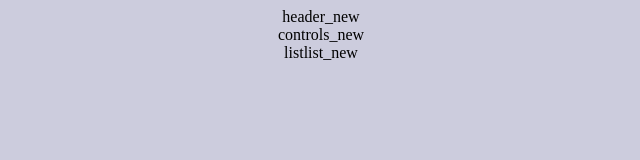
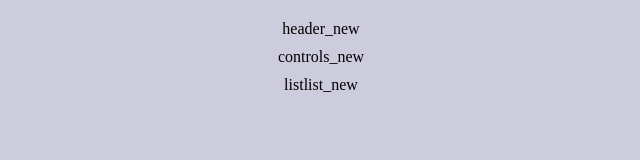
Before and after one commit to OpenDCLabs/mebsite, a plain HTML site: page index.html in a window 1280 px wide. Shown: the whole page, without its empty margins (319-959 px from the left). Drawn offline with Linux system fonts and the light colour scheme.

Commit message:
Update main.css

```diff
--- a/css/main.css
+++ b/css/main.css
@@ -1,3 +1,9 @@
+* {
+  margin:auto;
+  padding: 5px;
+
+}
+
 body {
 background-color: #ccd;
 text-align: center;
```
